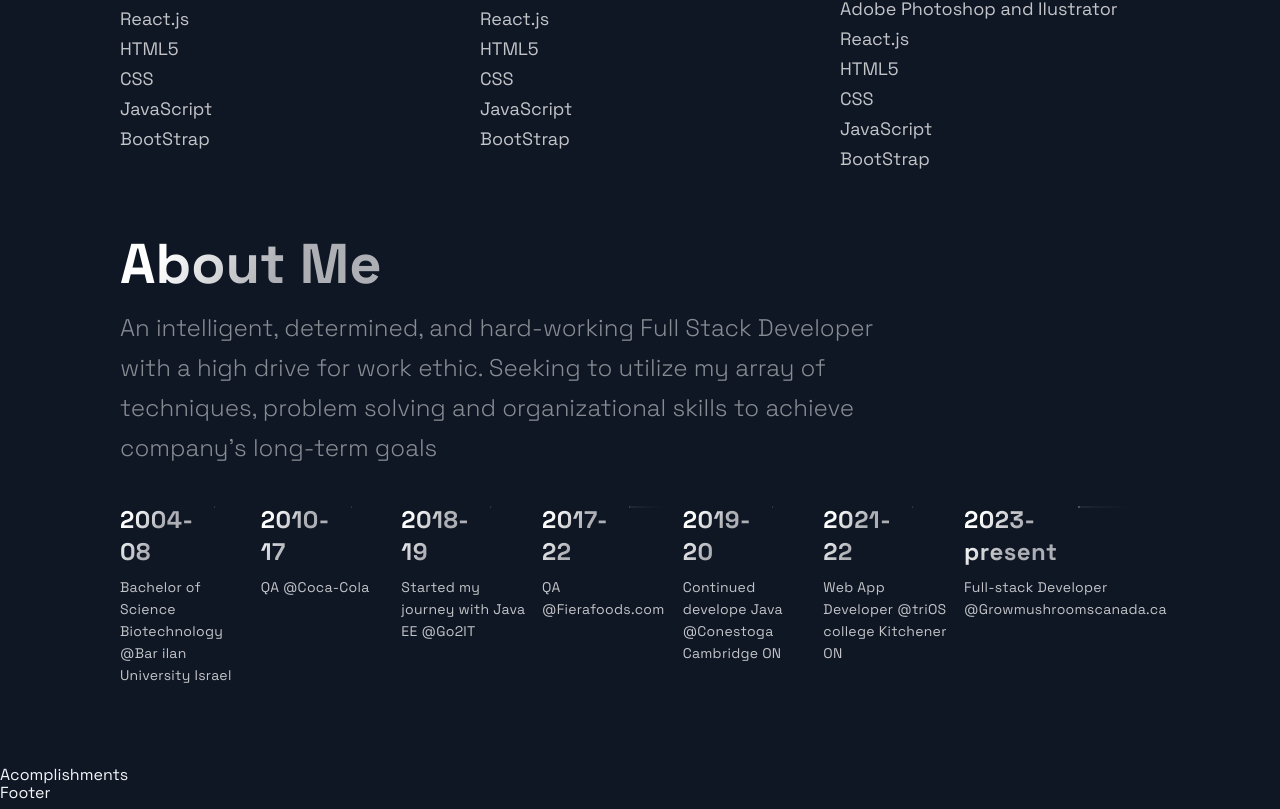
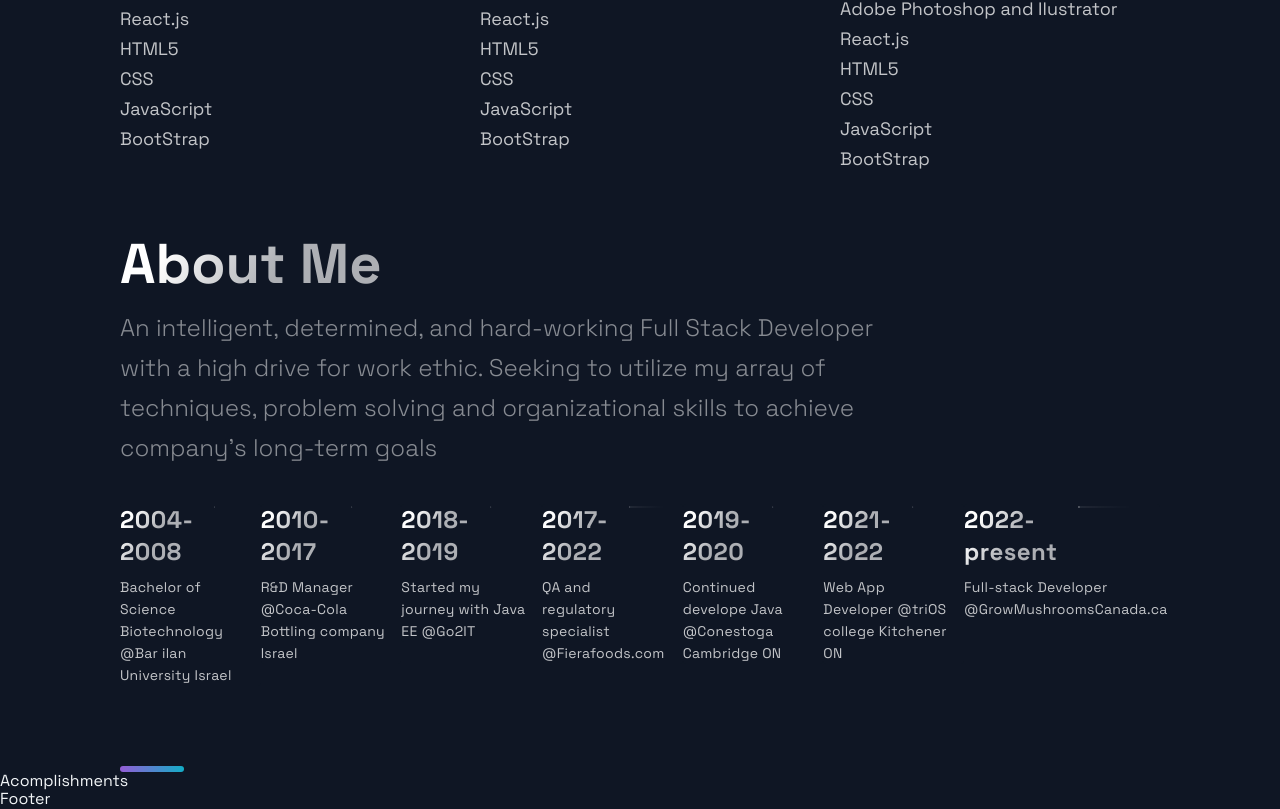
Before and after one commit to nitro3000/portfolio_website-STARTER, a Next.js app: page / in a window 1280 px wide. Shown: the part 3201-4010 px from the top of the page. Built offline with nearby package versions, Linux system fonts and the light colour scheme.

Commit message:
Timeline component finished

```diff
--- a/src/components/Header/HeaderStyles.js
+++ b/src/components/Header/HeaderStyles.js
@@ -51,6 +51,9 @@ export const Div3 = styled.div`
   display: flex;
   justify-content: space-around;
   align-items: center;
+  @media ${(props) => props.theme.breakpoints.xs} {
+    padding: 5rem;
+  }
   @media ${(props) => props.theme.breakpoints.sm} {
     align-items: center;
     grid-area: 1 / 4 / 2 / 6;
--- a/src/components/TimeLine/TimeLine.js
+++ b/src/components/TimeLine/TimeLine.js
@@ -10,9 +10,9 @@ const Timeline = () => {
   const [activeItem, setActiveItem] = useState(0);
   const carouselRef = useRef();
 
-  // const scroll = (node, left) => {
-  //   return node.scrollTo({ left, behavior: 'smooth' });
-  // }
+  const scroll = (node, left) => {
+    return node.scrollTo({ left, behavior: 'smooth' });
+  }
 
   const handleClick = (e, i) => {
     e.preventDefault();
@@ -32,15 +32,15 @@ const Timeline = () => {
     }
   }
 
-  // // snap back to beginning of scroll when window is resized
-  // // avoids a bug where content is covered up if coming from smaller screen
-  // useEffect(() => {
-  //   const handleResize = () => {
-  //     scroll(carouselRef.current, 0);
-  //   }
+  // snap back to beginning of scroll when window is resized
+  // avoids a bug where content is covered up if coming from smaller screen
+  useEffect(() => {
+    const handleResize = () => {
+      scroll(carouselRef.current, 0);
+    }
 
-  //   window.addEventListener('resize', handleResize);
-  // }, []);
+    window.addEventListener('resize', handleResize);
+  }, []);
 
   return (
     <Section id="about">
@@ -49,7 +49,7 @@ const Timeline = () => {
       An intelligent, determined, and hard-working Full Stack Developer with a high drive for work ethic. Seeking to utilize my array of techniques,
       problem solving and organizational skills to achieve company’s long-term goals
       </SectionText>
-      <CarouselContainer ref={carouselRef}>
+      <CarouselContainer ref={carouselRef} onScroll={handleScroll}>
         <>
           {TimeLineData.map((item, index) => (
             <CarouselMobileScrollNode key ={index} final={index==TOTAL_CAROUSEL_COUNT -1}>
@@ -114,6 +114,7 @@ const Timeline = () => {
 
       </CarouselButton>))}
     </CarouselButtons>
+    <SectionDivider/>
     </Section>
   );
 };
--- a/src/constants/constants.js
+++ b/src/constants/constants.js
@@ -47,11 +47,11 @@ export const projects = [
 ];
 
 export const TimeLineData = [
-  { year: '2004-08', text: 'Bachelor of Science Biotechnology  @Bar ilan University Israel ', },
-  { year: '2010-17', text: 'QA @Coca-Cola', },
-  { year: '2018-19', text: 'Started my journey with Java EE @Go2IT ', },
-  { year: '2017-22', text: 'QA @Fierafoods.com', },
-  { year: '2019-20', text: 'Continued develope Java @Conestoga Cambridge ON', },
-  { year: '2021-22', text: 'Web App Developer @triOS college Kitchener ON', },
-  { year: '2023-present', text: 'Full-stack Developer @Growmushroomscanada.ca', },
+  { year: '2004-2008', text: 'Bachelor of Science Biotechnology  @Bar ilan University Israel ', },
+  { year: '2010-2017', text: 'R&D Manager @Coca-Cola Bottling company Israel', },
+  { year: '2018-2019', text: 'Started my journey with Java EE @Go2IT ', },
+  { year: '2017-2022', text: 'QA and regulatory specialist @Fierafoods.com', },
+  { year: '2019-2020', text: 'Continued develope Java @Conestoga Cambridge ON', },
+  { year: '2021-2022', text: 'Web App Developer @triOS college Kitchener ON', },
+  { year: '2022-present', text: 'Full-stack Developer @GrowMushroomsCanada.ca', },
 ];
--- a/src/themes/default.js
+++ b/src/themes/default.js
@@ -14,6 +14,7 @@ export default {
   },
   // Breakpoints for responsive design
   breakpoints: {
+    xs: 'screen and (max-width: 270px)',
     sm: 'screen and (max-width: 750px)',
     md: 'screen and (max-width: 768px)',
     lg: 'screen and (max-width: 1024px)',
```
